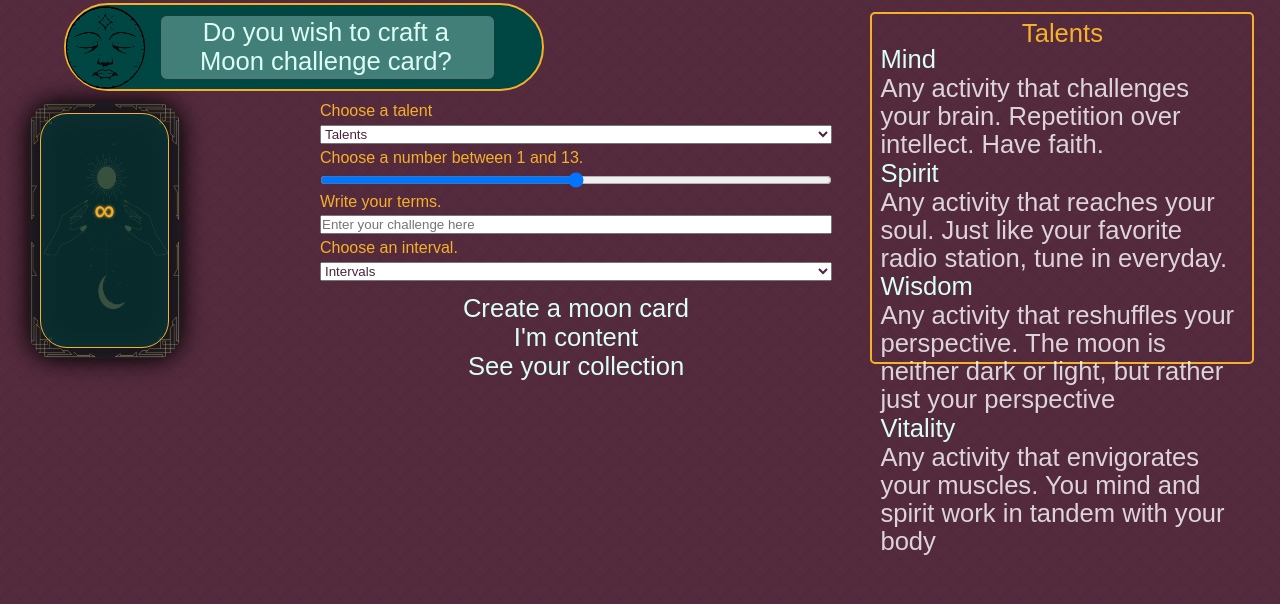
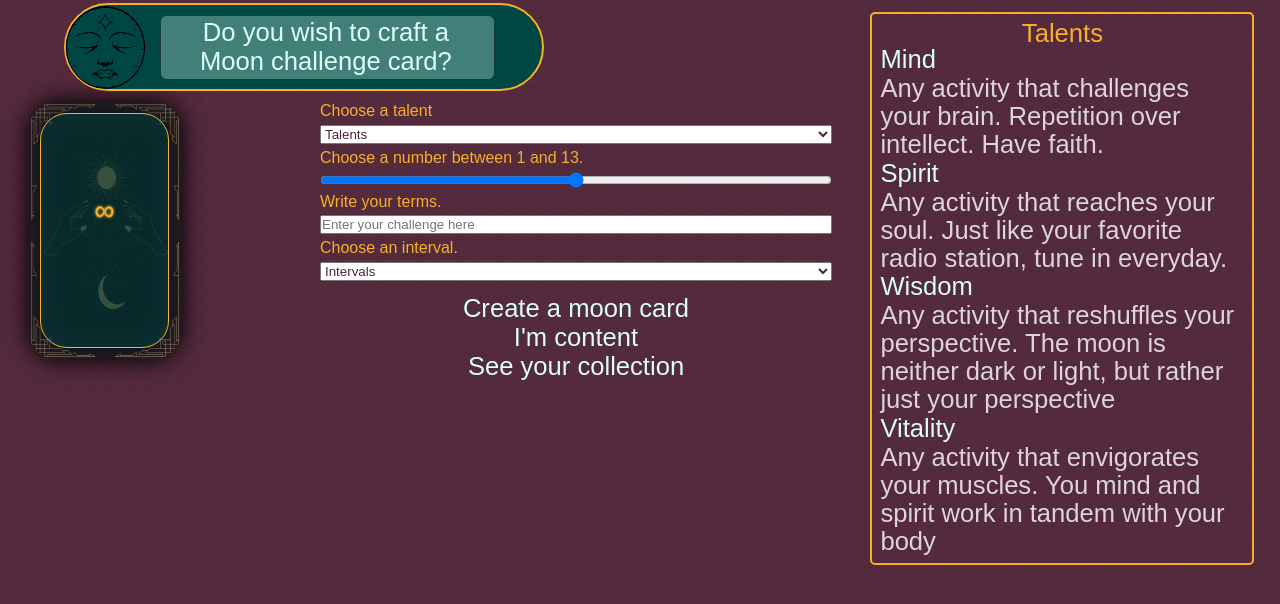
Before and after one commit to andrewvallejo/thirteen-moons, a React (Create React App) app: page / in a window 1280 px wide. Shown: the top 604 px of the page. Built offline with nearby package versions, Linux system fonts and the light colour scheme; no server answers; a web font is replaced by a local one.

Commit message:
Fix border bug by removing height from rules

```diff
--- a/src/styles/lll-components/Talents.scss
+++ b/src/styles/lll-components/Talents.scss
@@ -2,7 +2,6 @@
   border: 2px solid $color-lV;
   border-radius: 5px;
   width: 30%;
-  height: 22rem;
   padding: .5rem;
   > h2 {
   text-align: center;
```
